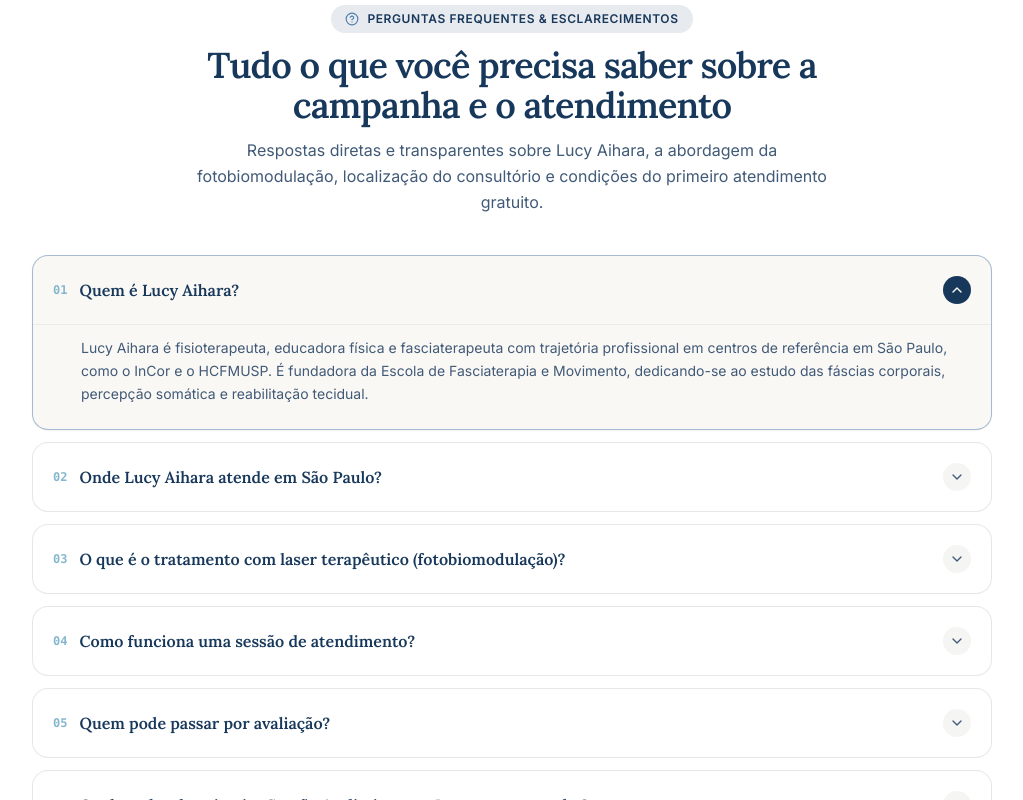
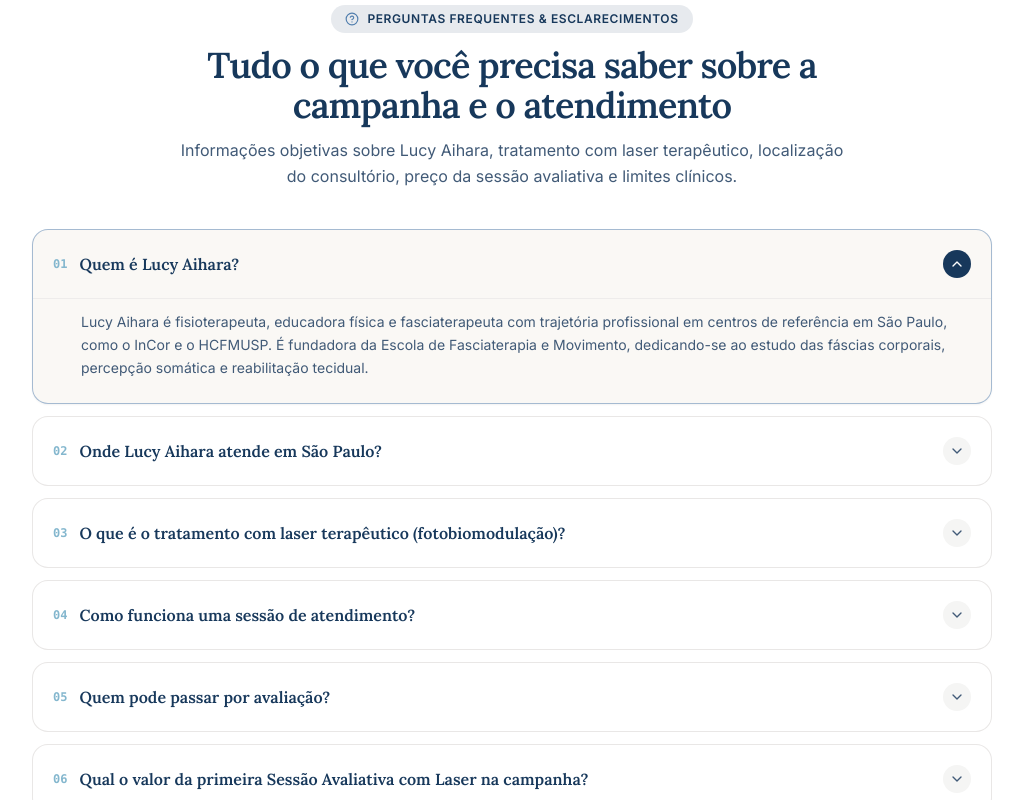
Before and after one commit to mslol21/projeto-lucy, a Next.js app: page / in a window 1280 px wide. Shown: the part 6020-6820 px from the top of the page, without its empty margins (128-1151 px from the left). Built offline with nearby package versions, Linux system fonts and the light colour scheme.

Commit message:
Alinha comunicação da Lucy ao laser e sessão de R$70

```diff
--- a/src/components/home/AeoKnowledgeFaqSection.tsx
+++ b/src/components/home/AeoKnowledgeFaqSection.tsx
@@ -61,7 +61,7 @@ export function AeoKnowledgeFaqSection() {
           </h2>
 
           <p className="text-sm sm:text-base text-[#415A77] leading-relaxed">
-            Respostas diretas e transparentes sobre Lucy Aihara, a abordagem da fotobiomodulação, localização do consultório e condições do primeiro atendimento gratuito.
+            Informações objetivas sobre Lucy Aihara, tratamento com laser terapêutico, localização do consultório, preço da sessão avaliativa e limites clínicos.
           </p>
         </div>
 
@@ -134,7 +134,7 @@ export function AeoKnowledgeFaqSection() {
         <div className="p-4 sm:p-5 rounded-2xl bg-amber-50/80 border border-amber-200/80 text-amber-950 text-xs sm:text-sm flex items-start gap-3">
           <ShieldCheck className="w-5 h-5 text-amber-800 flex-shrink-0 mt-0.5" />
           <p className="leading-relaxed text-amber-900">
-            <strong>Aviso Ético e Legal em Saúde:</strong> A fotobiomodulação é um procedimento fisioterapêutico de apoio ao bem-estar e à integridade tecidual. Ela não substitui diagnósticos médicos, cirurgias, tratamentos oncológicos ou medicações para controle glicêmico no diabetes mellitus.
+            <strong>Aviso Ético e Legal em Saúde:</strong> O laser terapêutico (fotobiomodulação) é um recurso complementar cuja indicação depende de avaliação individual. Não substitui investigação diagnóstica, medicamentos, controle do diabetes ou tratamento oncológico.
           </p>
         </div>
       </div>
```
